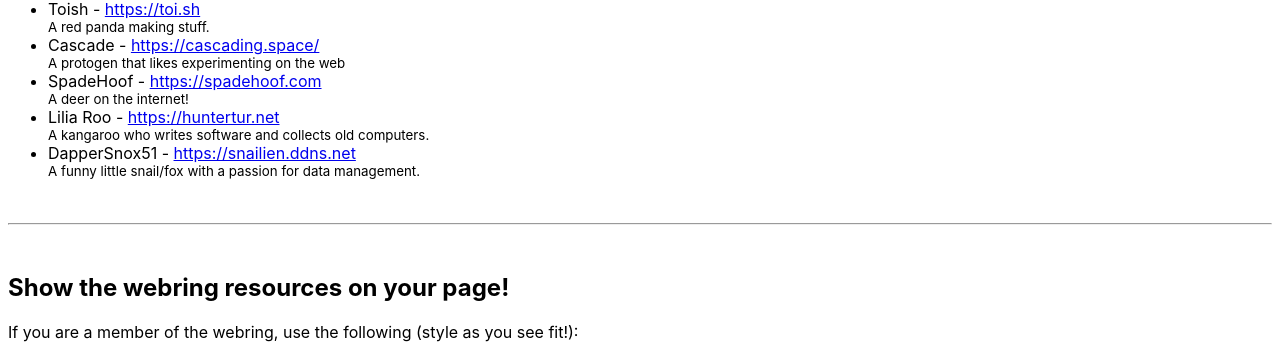
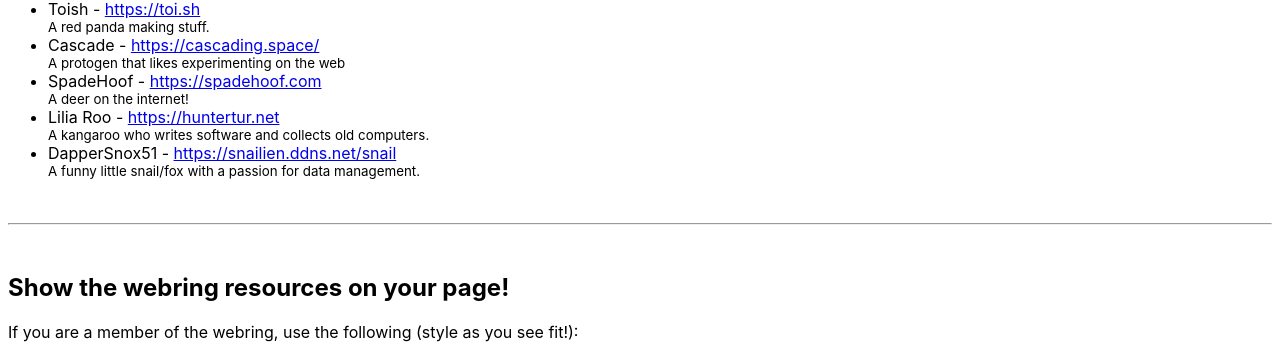
Before and after one commit to astrabun/critterweb.net, a Jekyll site: the page built from _rings/critters.md, in a window 1280 px wide. Shown: the part 337-681 px from the top of the page. Built offline with Jekyll 4.4.1, drawn with Linux system fonts in a browser that asks for light colours; part of the change alters nothing that is shown.

Commit message:
update site to new subdomain

```diff
--- a/_data/sites.yml
+++ b/_data/sites.yml
@@ -29,7 +29,7 @@
   rings:
     - critters
 - name: DapperSnox51
-  link: "https://snailien.ddns.net"
+  link: "https://snailien.ddns.net/snail"
   description: |
     A funny little snail/fox with a passion for data management.
   rings:
```
